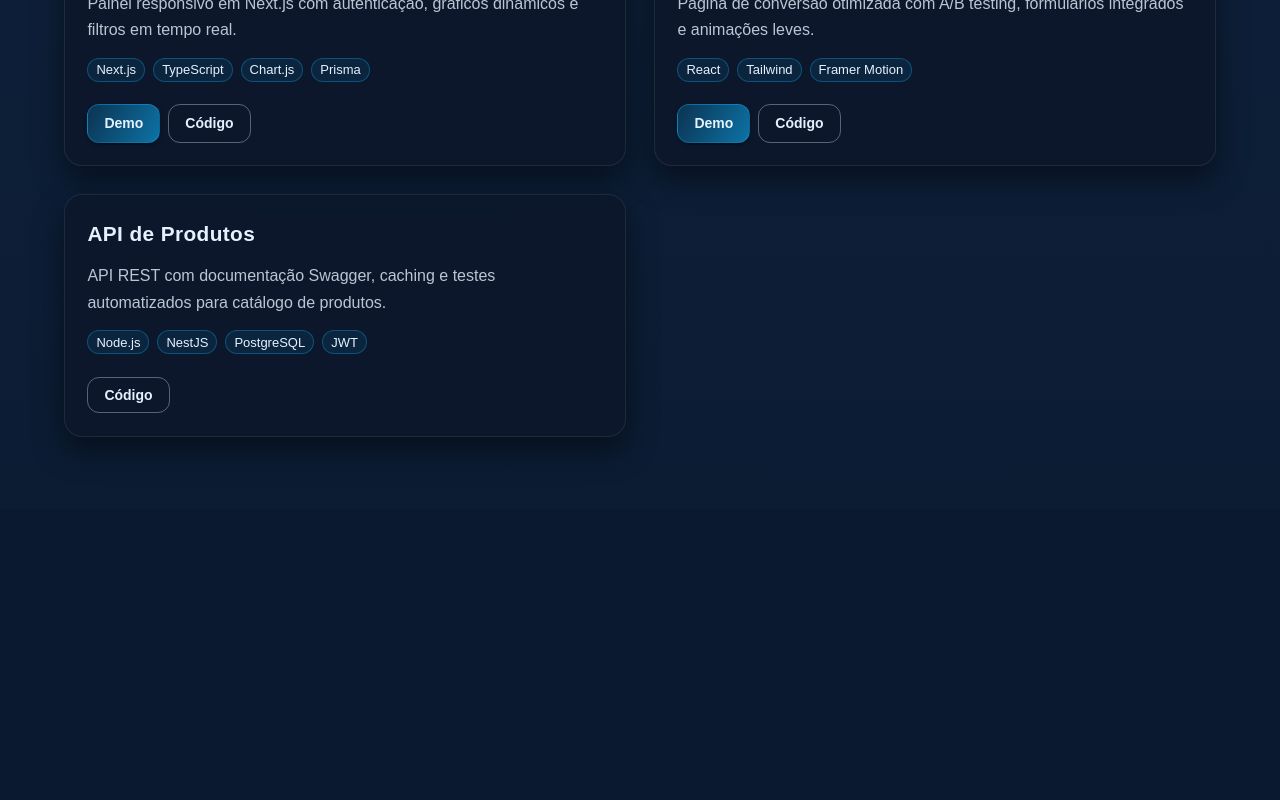
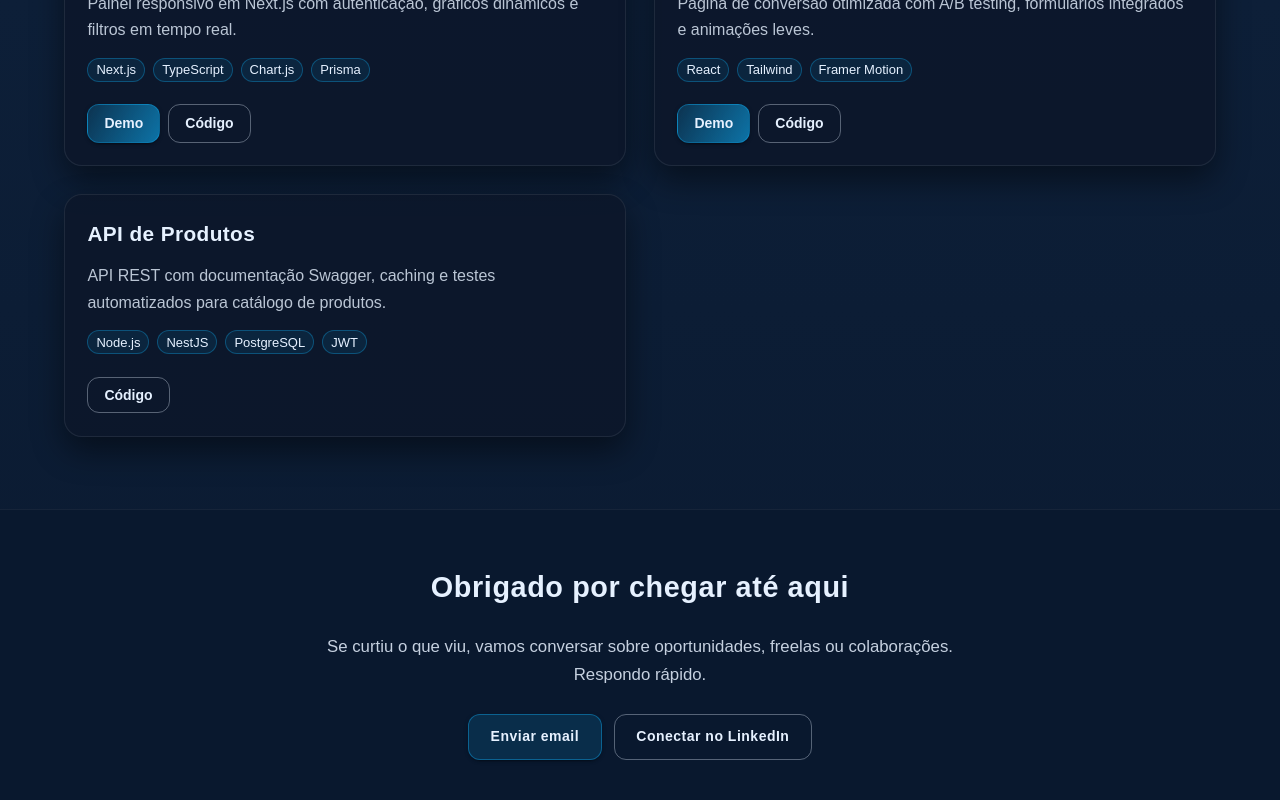
Before and after one commit to euthomasmg/my-portfolio, a Next.js app: page / in a window 1280 px wide. Shown: the part 1674-2474 px from the top of the page. Before the commit the page ends 2183 px from the top, so only its background shows below. Built offline with nearby package versions, Linux system fonts and the light colour scheme.

Commit message:
feat: page Contact created

```diff
--- /dev/null
+++ b/app/components/Contact.tsx
@@ -0,0 +1,99 @@
+"use client";
+
+import { Box, Button, Container, Stack, Typography } from "@mui/material";
+
+export default function Contact() {
+  return (
+    <Box
+      id="contato"
+      sx={{
+        background: "rgba(10,25,47,0.95)",
+        px: { xs: "1rem", md: "2rem" },
+        py: { xs: "2.5rem", md: "3.5rem" },
+        borderTop: "1px solid rgba(255,255,255,0.05)",
+      }}
+    >
+      <Container
+        maxWidth="lg"
+        sx={{
+          color: "#E6F1FF",
+          display: "flex",
+          flexDirection: "column",
+          alignItems: "center",
+          textAlign: "center",
+          gap: "1.5rem",
+        }}
+      >
+        <Typography
+          component="h2"
+          sx={{
+            fontFamily: "Poppins, sans-serif",
+            fontWeight: 700,
+            fontSize: { xs: "1.5rem", md: "1.8rem" },
+            letterSpacing: 0.6,
+          }}
+        >
+          Obrigado por chegar até aqui
+        </Typography>
+
+        <Typography
+          sx={{
+            maxWidth: "640px",
+            lineHeight: 1.7,
+            color: "rgba(230,241,255,0.85)",
+            fontFamily: "Poppins, sans-serif",
+            fontSize: { xs: "1rem", md: "1.05rem" },
+          }}
+        >
+          Se curtiu o que viu, vamos conversar sobre oportunidades, freelas ou
+          colaborações. Respondo rápido.
+        </Typography>
+
+        <Stack
+          direction={{ xs: "column", sm: "row" }}
+          spacing={1.5}
+          sx={{ width: "100%", justifyContent: "center" }}
+        >
+          <Button
+            variant="contained"
+            href="mailto:thomas2003.mayer@gmail.com"
+            sx={{
+              background: "rgba(14,165,233,0.15)",
+              border: "1px solid rgba(14,165,233,0.45)",
+              color: "#E6F1FF",
+              px: "1.35rem",
+              py: "0.6rem",
+              borderRadius: "12px",
+              fontFamily: "Poppins, sans-serif",
+              letterSpacing: 0.5,
+              "&:hover": {
+                background: "rgba(14,165,233,0.3)",
+              },
+            }}
+          >
+            Enviar email
+          </Button>
+
+          <Button
+            variant="outlined"
+            href="https://www.linkedin.com/in/thomasmayer03/"
+            target="_blank"
+            rel="noopener noreferrer"
+            sx={{
+              borderColor: "rgba(230,241,255,0.35)",
+              color: "#E6F1FF",
+              px: "1.35rem",
+              py: "0.6rem",
+              borderRadius: "12px",
+              fontFamily: "Poppins, sans-serif",
+              letterSpacing: 0.5,
+              "&:hover": { borderColor: "rgba(14,165,233,0.7)", color: "#0EA5E9" },
+            }}
+          >
+            Conectar no LinkedIn
+          </Button>
+        </Stack>
+      </Container>
+    </Box>
+  );
+}
--- a/app/page.tsx
+++ b/app/page.tsx
@@ -1,6 +1,7 @@
 import Hero from "./components/Hero";
 import About from "./components/About";
 import Projects from "./components/Projects";
+import Contact from "./components/Contact";
 
 export default function Home() {
   return (
@@ -8,6 +9,7 @@ export default function Home() {
       <Hero />
       <About />
       <Projects />
+      <Contact />
     </main>
   );
 }
```
